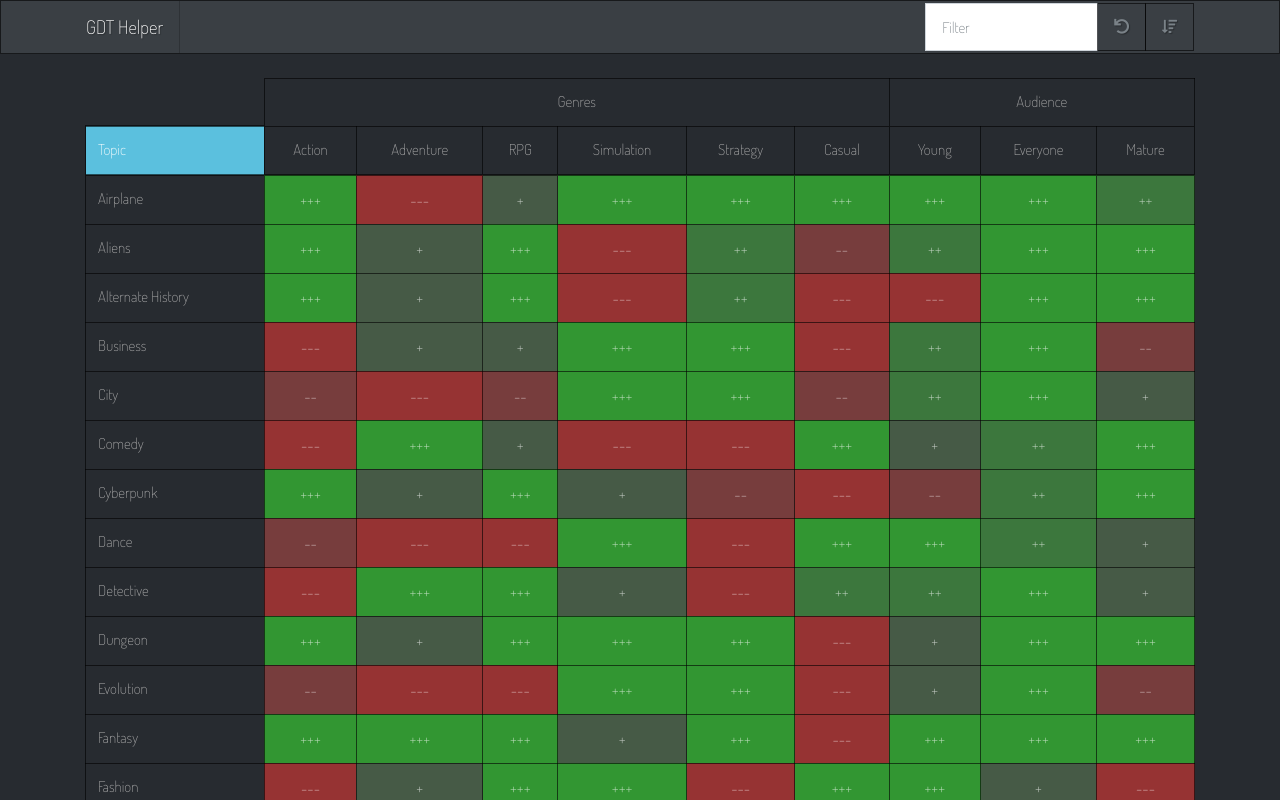
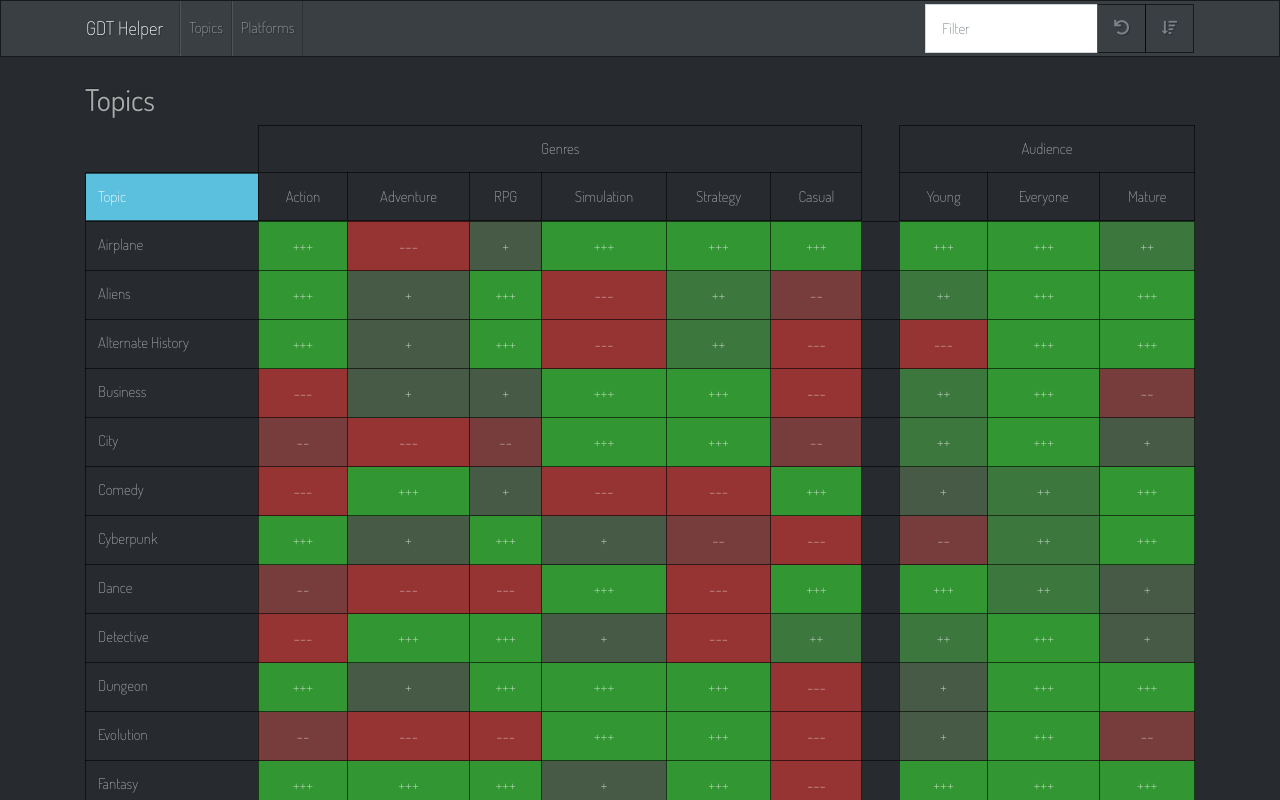
Before and after one commit to njt1982/game-dev-tycoon-helper, a Vue app: page / in a window 1280 px wide. Shown: the top 800 px of the page. Built offline with nearby package versions, Linux system fonts and the light colour scheme.

Commit message:
Adding Platforms

```diff
--- a/package.json
+++ b/package.json
@@ -9,7 +9,7 @@
     "start": "npm run dev",
     "lint": "eslint --ext .js,.vue src",
     "build": "node build/build.js",
-    "deploy": "npm run build && cd dist && surge"
+    "deploy": "npm run build && surge --project dist https://game-dev-tycoon-helper.surge.sh/"
   },
   "dependencies": {
     "bootstrap": "^4.1.1",
--- a/src/components/Header.vue
+++ b/src/components/Header.vue
@@ -14,7 +14,12 @@
 
       <div class="collapse navbar-collapse" id="navbarSupportedContent">
         <ul class="navbar-nav mr-auto">
-
+          <li class="nav-item">
+            <a class="nav-link" href="#topics">Topics</a>
+          </li>
+          <li class="nav-item">
+            <a class="nav-link" href="#platforms">Platforms</a>
+          </li>
         </ul>
         <form class="form-inline my-0">
           <div class="input-group mr-sm-3 ">
--- a/src/components/Helper.vue
+++ b/src/components/Helper.vue
@@ -1,10 +1,13 @@
 <template>
   <div class="container mt-4">
-    <div class="table-responsive">
+    <div class="table-responsive mb-5">
+      <a name="topics"></a>
+      <h2>Topics</h2>
       <table class="table table-bordered">
         <thead>
           <th class="border-top-0 border-left-0"></th>
           <th class="text-center border-bottom-0" :colspan="genres.length">Genres</th>
+          <th class="border-bottom-0 border-top-0"></th>
           <th class="text-center border-bottom-0" :colspan="audiences.length">Audience</th>
         </thead>
         <thead>
@@ -19,6 +22,7 @@
             :class="['text-center', currentSort.indexOf(genre) !== -1 ? 'table-info' : '']">
             {{genre}}
           </th>
+          <th class="border-bottom-0 border-top-0"></th>
           <th scope="col"
             v-for="audience in audiences"
             :key="audience"
@@ -36,10 +40,62 @@
               :class="['text-center', cellClass(topic.genres[genre])]">
               {{topic.genres[genre]}}
             </td>
+            <td></td>
             <td v-for="audience in audiences"
               :key="topic + audience"
               :class="['text-center', cellClass(topic.audiences[audience])]">
               {{topic.audiences[audience]}}
+            </td>
+          </tr>
+        </tbody>
+      </table>
+    </div>
+
+    <div class="table-responsive">
+      <a name="platforms"></a>
+      <h2>Platforms</h2>
+      <table class="table table-bordered">
+        <thead>
+          <th class="border-top-0 border-left-0"></th>
+          <th class="text-center border-bottom-0" :colspan="genres.length">Genres</th>
+          <th class="border-bottom-0 border-top-0"></th>
+          <th class="text-center border-bottom-0" :colspan="audiences.length">Audience</th>
+        </thead>
+        <thead>
+          <th scope="col"
+            :class="currentSort.length === 0 ? 'table-info' : ''">
+            Platform
+          </th>
+          <th scope="col"
+            v-for="genre in genres"
+            :key="genre"
+            @click="sort(genre)"
+            :class="['text-center', currentSort.indexOf(genre) !== -1 ? 'table-info' : '']">
+            {{genre}}
+          </th>
+          <th class="border-bottom-0 border-top-0"></th>
+          <th scope="col"
+            v-for="audience in audiences"
+            :key="audience"
+            @click="sort(audience)"
+            :class="['text-center', currentSort.indexOf(audience) !== -1 ? 'table-info' : '']">
+            {{audience}}
+          </th>
+        </thead>
+
+        <tbody>
+          <tr v-for="platform in sortedPlatforms" :key="platform.platform">
+            <th scope="row">{{platform.platform}}</th>
+            <td v-for="genre in genres"
+              :key="platform + genre"
+              :class="['text-center', cellClass(platform.genres[genre])]">
+              {{platform.genres[genre]}}
+            </td>
+            <td></td>
+            <td v-for="audience in audiences"
+              :key="platform + audience"
+              :class="['text-center', cellClass(platform.audiences[audience])]">
+              {{platform.audiences[audience]}}
             </td>
           </tr>
         </tbody>
@@ -141,10 +197,35 @@ export default {
         return a.topic.localeCompare(b.topic) * modifier;
       });
     },
+
+    sortedPlatforms() {
+      const modifier = this.currentSortDirAsc ? 1 : -1;
+
+      let s = [...this.platforms];
+      if (this.filter.length) {
+        s = s.filter(item => item.platform.toLowerCase().includes(this.filter.toLowerCase()));
+      }
+      return s.sort((a, b) => {
+        if (this.currentSort.length) {
+          const sortStack = [...this.currentSort];
+          while (sortStack.length) {
+            const sortKey = sortStack.shift();
+
+            let section = null;
+            if (this.genres.indexOf(sortKey) !== -1) {
+              section = 'genres';
+            } else if (this.audiences.indexOf(sortKey) !== -1) {
+              section = 'audiences';
+            }
+            const aVal = a[section][sortKey];
+            const bVal = b[section][sortKey];
+            if (aVal < bVal) return -1 * modifier;
+            if (aVal > bVal) return 1 * modifier;
+          }
+        }
+        return a.platform.localeCompare(b.platform) * modifier;
+      });
+    },
   },
 };
 </script>
-
-<!-- Add 'scoped' attribute to limit CSS to this component only -->
-<style scoped>
-</style>
--- a/src/sass/_custom.scss
+++ b/src/sass/_custom.scss
@@ -15,3 +15,12 @@
   .table-cell-mm  { background-color: #773d3d; &:after { content: '--'; } }
   .table-cell-mmm { background-color: #963333; &:after { content: '---'; } }
 }
+
+.table-responsive {
+  position: relative;
+  a[name] {
+    position: absolute;
+    left: 0px;
+    top: -92px;
+  }
+}
--- a/static/data.json
+++ b/static/data.json
@@ -827,6 +827,11 @@
         "Simulation": 1,
         "Strategy": 1,
         "Casual": 0.6
+      },
+      "audiences": {
+        "Young": 0.8,
+        "Everyone": 0.9,
+        "Mature": 1
       }
     },
     {
@@ -838,6 +843,11 @@
         "Simulation": 0.9,
         "Strategy": 1,
         "Casual": 0.7
+      },
+      "audiences": {
+        "Young": 0.8,
+        "Everyone": 0.9,
+        "Mature": 1
       }
     },
     {
@@ -849,6 +859,11 @@
         "Simulation": 0.8,
         "Strategy": 0.7,
         "Casual": 1
+      },
+      "audiences": {
+        "Young": 1,
+        "Everyone": 0.9,
+        "Mature": 0.6
       }
     },
     {
@@ -860,6 +875,11 @@
         "Simulation": 0.8,
         "Strategy": 0.7,
         "Casual": 1
+      },
+      "audiences": {
+        "Young": 0.9,
+        "Everyone": 1,
+        "Mature": 0.7
       }
     },
     {
@@ -871,6 +891,11 @@
         "Simulation": 0.9,
         "Strategy": 0.6,
         "Casual": 1
+      },
+      "audiences": {
+        "Young": 1,
+        "Everyone": 0.9,
+        "Mature": 0.6
       }
     },
     {
@@ -882,6 +907,11 @@
         "Simulation": 0.9,
         "Strategy": 0.6,
         "Casual": 1
+      },
+      "audiences": {
+        "Young": 0.9,
+        "Everyone": 1,
+        "Mature": 0.8
       }
     },
     {
@@ -893,6 +923,11 @@
         "Simulation": 0.9,
         "Strategy": 0.6,
         "Casual": 0.7
+      },
+      "audiences": {
+        "Young": 0.8,
+        "Everyone": 1,
+        "Mature": 0.9
       }
     },
     {
@@ -904,6 +939,11 @@
         "Simulation": 1,
         "Strategy": 0.7,
         "Casual": 0.9
+      },
+      "audiences": {
+        "Young": 1,
+        "Everyone": 0.9,
+        "Mature": 0.7
       }
     },
     {
@@ -915,6 +955,11 @@
         "Simulation": 0.9,
         "Strategy": 0.7,
         "Casual": 0.6
+      },
+      "audiences": {
+        "Young": 0.8,
+        "Everyone": 1,
+        "Mature": 0.9
       }
     },
     {
@@ -926,6 +971,11 @@
         "Simulation": 0.8,
         "Strategy": 0.7,
         "Casual": 0.9
+      },
+      "audiences": {
+        "Young": 1,
+        "Everyone": 0.9,
+        "Mature": 0.9
       }
     },
     {
@@ -937,6 +987,11 @@
         "Simulation": 1,
         "Strategy": 0.7,
         "Casual": 0.7
+      },
+      "audiences": {
+        "Young": 0.7,
+        "Everyone": 1,
+        "Mature": 1
       }
     },
     {
@@ -948,6 +1003,11 @@
         "Simulation": 0.9,
         "Strategy": 0.7,
         "Casual": 0.9
+      },
+      "audiences": {
+        "Young": 0.9,
+        "Everyone": 1,
+        "Mature": 0.8
       }
     },
     {
@@ -959,6 +1019,11 @@
         "Simulation": 0.9,
         "Strategy": 0.7,
         "Casual": 0.7
+      },
+      "audiences": {
+        "Young": 0.8,
+        "Everyone": 1,
+        "Mature": 0.9
       }
     },
     {
@@ -970,6 +1035,11 @@
         "Simulation": 0.8,
         "Strategy": 0.7,
         "Casual": 1
+      },
+      "audiences": {
+        "Young": 0.9,
+        "Everyone": 0.9,
+        "Mature": 0.8
       }
     },
     {
@@ -981,6 +1051,11 @@
         "Simulation": 0.9,
         "Strategy": 0.9,
         "Casual": 1
+      },
+      "audiences": {
+        "Young": 1,
+        "Everyone": 0.9,
+        "Mature": 0.8
       }
     },
     {
@@ -992,6 +1067,11 @@
         "Simulation": 0.8,
         "Strategy": 0.8,
         "Casual": 0.8
+      },
+      "audiences": {
+        "Young": 0.8,
+        "Everyone": 0.9,
+        "Mature": 1
       }
     },
     {
@@ -1003,6 +1083,11 @@
         "Simulation": 0.9,
         "Strategy": 0.7,
         "Casual": 0.9
+      },
+      "audiences": {
+        "Young": 0.8,
+        "Everyone": 0.9,
+        "Mature": 1
       }
     },
     {
@@ -1014,6 +1099,11 @@
         "Simulation": 1,
         "Strategy": 0.7,
         "Casual": 1
+      },
+      "audiences": {
+        "Young": 1,
+        "Everyone": 1,
+        "Mature": 0.7
       }
     },
     {
@@ -1025,6 +1115,11 @@
         "Simulation": 1,
         "Strategy": 0.7,
         "Casual": 0.8
+      },
+      "audiences": {
+        "Young": 0.8,
+        "Everyone": 1,
+        "Mature": 0.9
       }
     },
     {
@@ -1036,6 +1131,11 @@
         "Simulation": 0.9,
         "Strategy": 0.7,
         "Casual": 1
+      },
+      "audiences": {
+        "Young": 0.9,
+        "Everyone": 1,
+        "Mature": 0.6
       }
     },
     {
@@ -1047,6 +1147,11 @@
         "Simulation": 0.9,
         "Strategy": 0.9,
         "Casual": 1
+      },
+      "audiences": {
+        "Young": 0.9,
+        "Everyone": 1,
+        "Mature": 0.6
       }
     },
     {
@@ -1058,6 +1163,11 @@
         "Simulation": 0.9,
         "Strategy": 0.7,
         "Casual": 0.9
+      },
+      "audiences": {
+        "Young": 0.7,
+        "Everyone": 0.9,
+        "Mature": 0.8
       }
     },
     {
@@ -1069,6 +1179,11 @@
         "Simulation": 1,
         "Strategy": 0.7,
         "Casual": 1
+      },
+      "audiences": {
+        "Young": 0.9,
+        "Everyone": 1,
+        "Mature": 0.7
       }
     },
     {
@@ -1080,6 +1195,11 @@
         "Simulation": 0.9,
         "Strategy": 0.8,
         "Casual": 1
+      },
+      "audiences": {
+        "Young": 0.8,
+        "Everyone": 1,
+        "Mature": 0.9
       }
     },
     {
@@ -1091,6 +1211,11 @@
         "Simulation": 0.9,
         "Strategy": 0.7,
         "Casual": 0.9
+      },
+      "audiences": {
+        "Young": 0.7,
+        "Everyone": 1,
+        "Mature": 0.8
       }
     },
     {
@@ -1102,6 +1227,11 @@
         "Simulation": 0.9,
         "Strategy": 0.7,
         "Casual": 0.9
+      },
+      "audiences": {
+        "Young": 0.8,
+        "Everyone": 1,
+        "Mature": 0.7
       }
     },
     {
@@ -1113,6 +1243,11 @@
         "Simulation": 0.8,
         "Strategy": 0.7,
         "Casual": 1
+      },
+      "audiences": {
+        "Young": 0.9,
+        "Everyone": 1,
+        "Mature": 0.7
       }
     },
     {
@@ -1124,6 +1259,11 @@
         "Simulation": 1,
         "Strategy": 0.7,
         "Casual": 0.9
+      },
+      "audiences": {
+        "Young": 0.8,
+        "Everyone": 1,
+        "Mature": 0.8
       }
     }
   ]
```
Also changed, not shown: _helper_scripts/extract-raw-data-from-html.js (+41 -14 lines).
